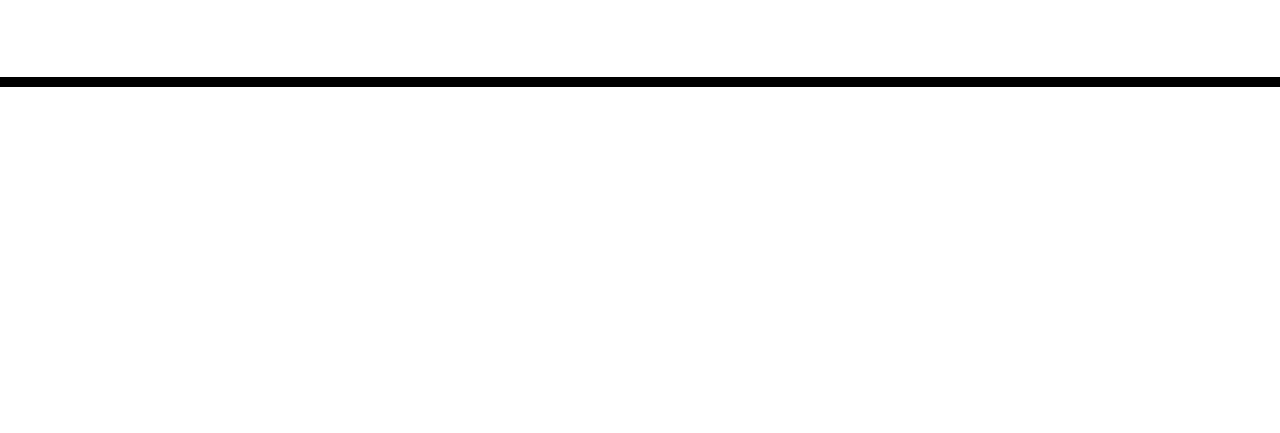
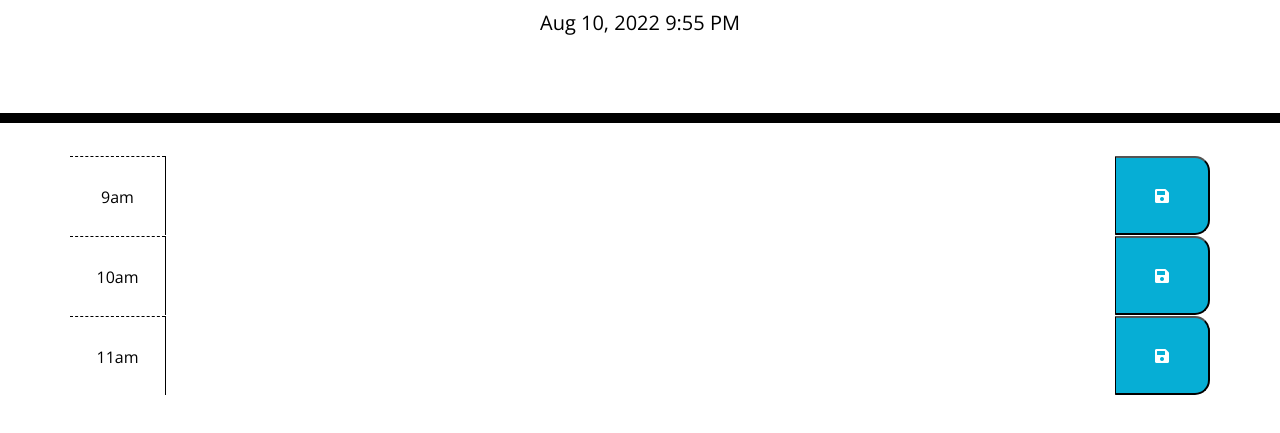
Before and after one commit to tylerneal27/work-day-schedular, a plain HTML site: page index.html in a window 1280 px wide. Shown: the part 181-614 px from the top of the page. Drawn offline with nearby package versions, Linux system fonts and the light colour scheme; files that its build step writes are made by us from their sources.

Commit message:
added hour 9,10 and 11 to html made a save btn function and set a date format

```diff
--- a/assets/js/script.js
+++ b/assets/js/script.js
@@ -0,0 +1,44 @@
+$(document).ready(function() {
+
+   var time = moment().format('lll');
+$('#currentDay').text(time)
+
+$('.saveBtn').on('click', function(){
+    var key = $(this).parent().attr('id')
+    console.log(key)
+    var value = $(this).siblings('textarea').val()
+    localStorage.setItem(key, value)
+})
+
+$('#hour-9 textarea').val(localStorage.getItem('hour-9'))
+
+
+
+
+
+
+
+
+
+
+
+
+
+
+
+
+
+// !date at the top of the page moment.js
+// !click listener for save button
+    // !set a key and get the value
+    // !save to local storage
+// saved data to persist
+    // from local storage
+    // put this data on the page
+//set past present future colors
+    // get actual time of day
+    // loop thru the set time blocks
+        // get the time of the time block
+        // compare to actual time
+        // based on comparison make past present or future color
+})
--- a/index.html
+++ b/index.html
@@ -18,7 +18,7 @@
       href="https://fonts.googleapis.com/css?family=Open+Sans&display=swap"
       rel="stylesheet"
     />
-    <link rel="stylesheet" href="style.css" />
+    <link rel="stylesheet" href="./assets/css/style.css" />
     <title>Work Day Scheduler</title>
   </head>
 
@@ -29,10 +29,39 @@
       <p id="currentDay" class="lead"></p>
     </header>
     <div class="container">
-      <!-- Timeblocks go here -->
+      <!-- Time blocks go here -->
+      <div class="row time-block" id="hour-9">
+        <div class="col-1 hour">
+          9am
+        </div>
+        <textarea class="col-10 description"></textarea>
+        <button class="col-1 saveBtn"><i class="fas fa-save"></i></button>
+      </div>
+      <div class="row time-block" id="hour-10">
+        <div class="col-1 hour">
+          10am
+        </div>
+        <textarea class="col-10 description"></textarea>
+        <button class="col-1 saveBtn"><i class="fas fa-save"></i></button>
+      </div>
+      <div class="row time-block" id="hour-11">
+        <div class="col-1 hour">
+          11am
+        </div>
+        <textarea class="col-10 description"></textarea>
+        <button class="col-1 saveBtn"><i class="fas fa-save"></i></button>
+      </div>
+
+
+
+
+
+
+
     </div>
 
     <script src="https://cdnjs.cloudflare.com/ajax/libs/jquery/3.2.1/jquery.min.js"></script>
     <script src="https://cdnjs.cloudflare.com/ajax/libs/moment.js/2.24.0/moment.min.js"></script>
+    <script src="./assets/js/script.js"></script>
   </body>
 </html>
```
